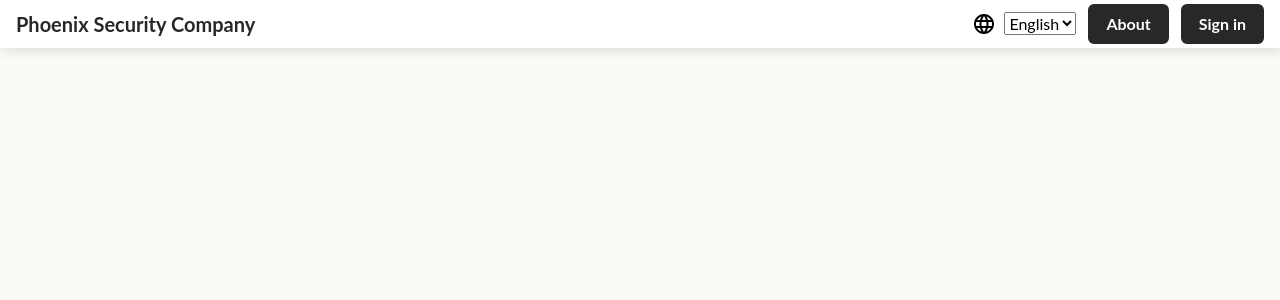
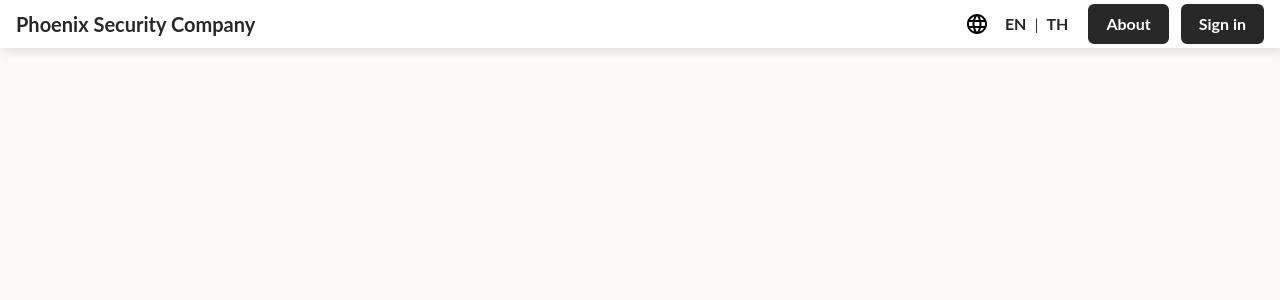
Before and after one commit to francoisedumas/phoenix_security_app, a Rails app: page /about in a window 1280 px wide. Shown: the top 300 px of the page. Run offline with Rails 7, Linux system fonts and the light colour scheme; style sheets or scripts are compiled from the project's sources.

Commit message:
Feat - Add language selection EN-TH

```diff
--- a/app/assets/stylesheets/components/_btn.scss
+++ b/app/assets/stylesheets/components/_btn.scss
@@ -72,3 +72,22 @@
     }
   }
 }
+
+// the children link of btn_language
+.btn_language a {
+  display: inline-block;
+  padding: var(--space-xxs) var(--space-xs);
+  color: var(--color-dark);
+  font-weight: bold;
+  text-decoration: none;
+  cursor: pointer;
+  outline: none;
+  transition: filter 400ms, color 200ms;
+
+  &:hover,
+  &:focus,
+  &:focus-within,
+  &:active {
+    transition: filter 250ms, color 200ms;
+  }
+}
--- a/app/views/shared/_navbar.html.erb
+++ b/app/views/shared/_navbar.html.erb
@@ -2,11 +2,11 @@
     <%= link_to "Phoenix Security Company", root_path, class: "navbar__brand" %>
 
     <ul class="navbar__menu" data-toggle-target="content">
-        <li class="navbar__item flex items-center">
-          <svg class="navbar__sphere" focusable="false" viewBox="0 0 24 24" aria-hidden="true" data-testid="LanguageIcon"><path d="M11.99 2C6.47 2 2 6.48 2 12s4.47 10 9.99 10C17.52 22 22 17.52 22 12S17.52 2 11.99 2zm6.93 6h-2.95c-.32-1.25-.78-2.45-1.38-3.56 1.84.63 3.37 1.91 4.33 3.56zM12 4.04c.83 1.2 1.48 2.53 1.91 3.96h-3.82c.43-1.43 1.08-2.76 1.91-3.96zM4.26 14C4.1 13.36 4 12.69 4 12s.1-1.36.26-2h3.38c-.08.66-.14 1.32-.14 2 0 .68.06 1.34.14 2H4.26zm.82 2h2.95c.32 1.25.78 2.45 1.38 3.56-1.84-.63-3.37-1.9-4.33-3.56zm2.95-8H5.08c.96-1.66 2.49-2.93 4.33-3.56C8.81 5.55 8.35 6.75 8.03 8zM12 19.96c-.83-1.2-1.48-2.53-1.91-3.96h3.82c-.43 1.43-1.08 2.76-1.91 3.96zM14.34 14H9.66c-.09-.66-.16-1.32-.16-2 0-.68.07-1.35.16-2h4.68c.09.65.16 1.32.16 2 0 .68-.07 1.34-.16 2zm.25 5.56c.6-1.11 1.06-2.31 1.38-3.56h2.95c-.96 1.65-2.49 2.93-4.33 3.56zM16.36 14c.08-.66.14-1.32.14-2 0-.68-.06-1.34-.14-2h3.38c.16.64.26 1.31.26 2s-.1 1.36-.26 2h-3.38z"></path></svg>
-          <%= form_with url: request.path do |f| %>
-            <%= f.select :language, options_for_select([["English", "en"], ["Thai","th"]]) %>
-          <% end %>
+        <li class="navbar__item flex items-center btn_language">
+            <svg class="navbar__sphere" focusable="false" viewBox="0 0 24 24" aria-hidden="true" data-testid="LanguageIcon"><path d="M11.99 2C6.47 2 2 6.48 2 12s4.47 10 9.99 10C17.52 22 22 17.52 22 12S17.52 2 11.99 2zm6.93 6h-2.95c-.32-1.25-.78-2.45-1.38-3.56 1.84.63 3.37 1.91 4.33 3.56zM12 4.04c.83 1.2 1.48 2.53 1.91 3.96h-3.82c.43-1.43 1.08-2.76 1.91-3.96zM4.26 14C4.1 13.36 4 12.69 4 12s.1-1.36.26-2h3.38c-.08.66-.14 1.32-.14 2 0 .68.06 1.34.14 2H4.26zm.82 2h2.95c.32 1.25.78 2.45 1.38 3.56-1.84-.63-3.37-1.9-4.33-3.56zm2.95-8H5.08c.96-1.66 2.49-2.93 4.33-3.56C8.81 5.55 8.35 6.75 8.03 8zM12 19.96c-.83-1.2-1.48-2.53-1.91-3.96h3.82c-.43 1.43-1.08 2.76-1.91 3.96zM14.34 14H9.66c-.09-.66-.16-1.32-.16-2 0-.68.07-1.35.16-2h4.68c.09.65.16 1.32.16 2 0 .68-.07 1.34-.16 2zm.25 5.56c.6-1.11 1.06-2.31 1.38-3.56h2.95c-.96 1.65-2.49 2.93-4.33 3.56zM16.36 14c.08-.66.14-1.32.14-2 0-.68-.06-1.34-.14-2h3.38c.16.64.26 1.31.26 2s-.1 1.36-.26 2h-3.38z"></path></svg>
+            <%= link_to "EN", locale: :en %>
+            <p> | </p>
+            <%= link_to "TH", locale: :th %>
         </li>
         <li class="navbar__item">
             <%= link_to "About",
```
